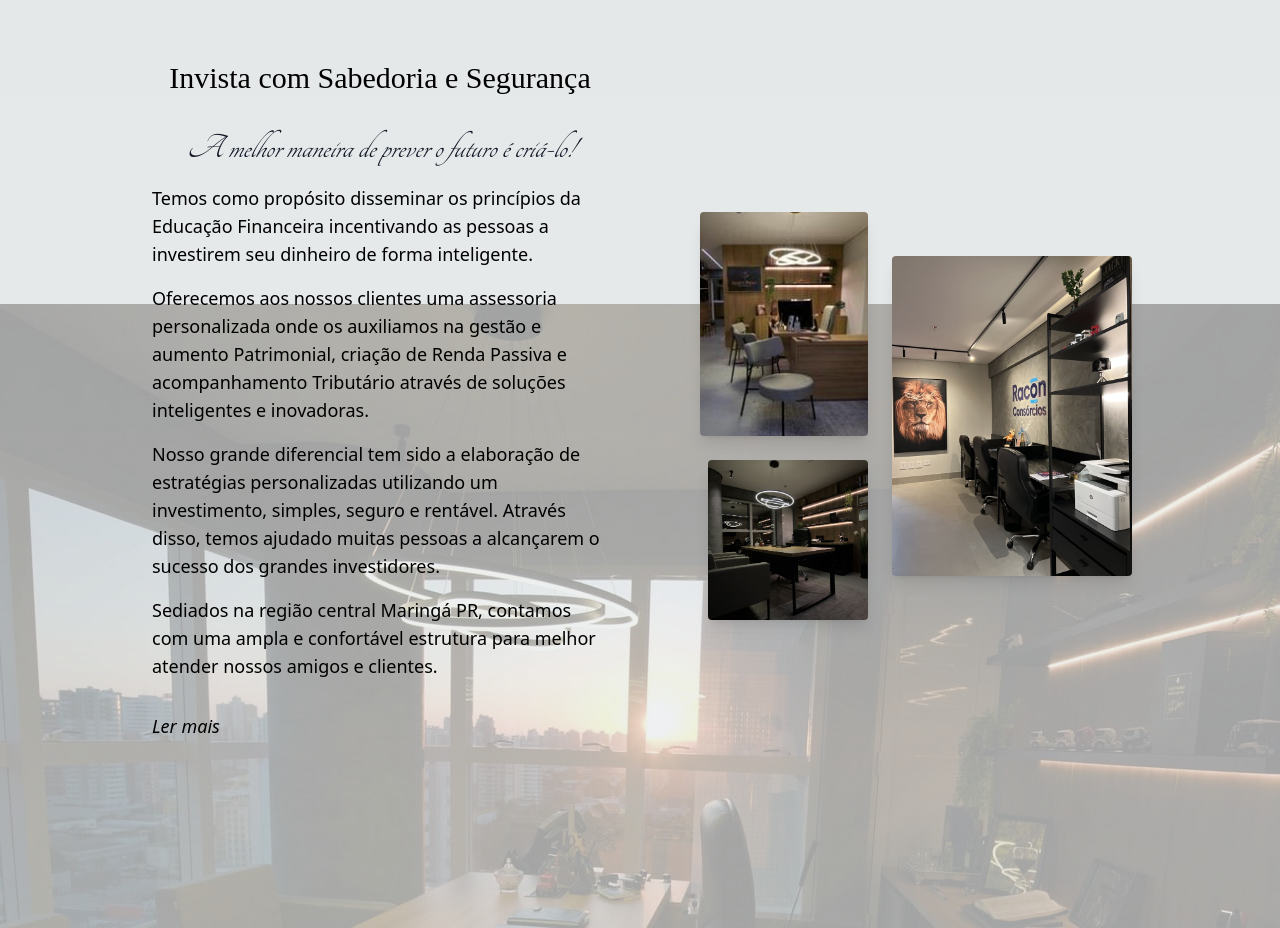
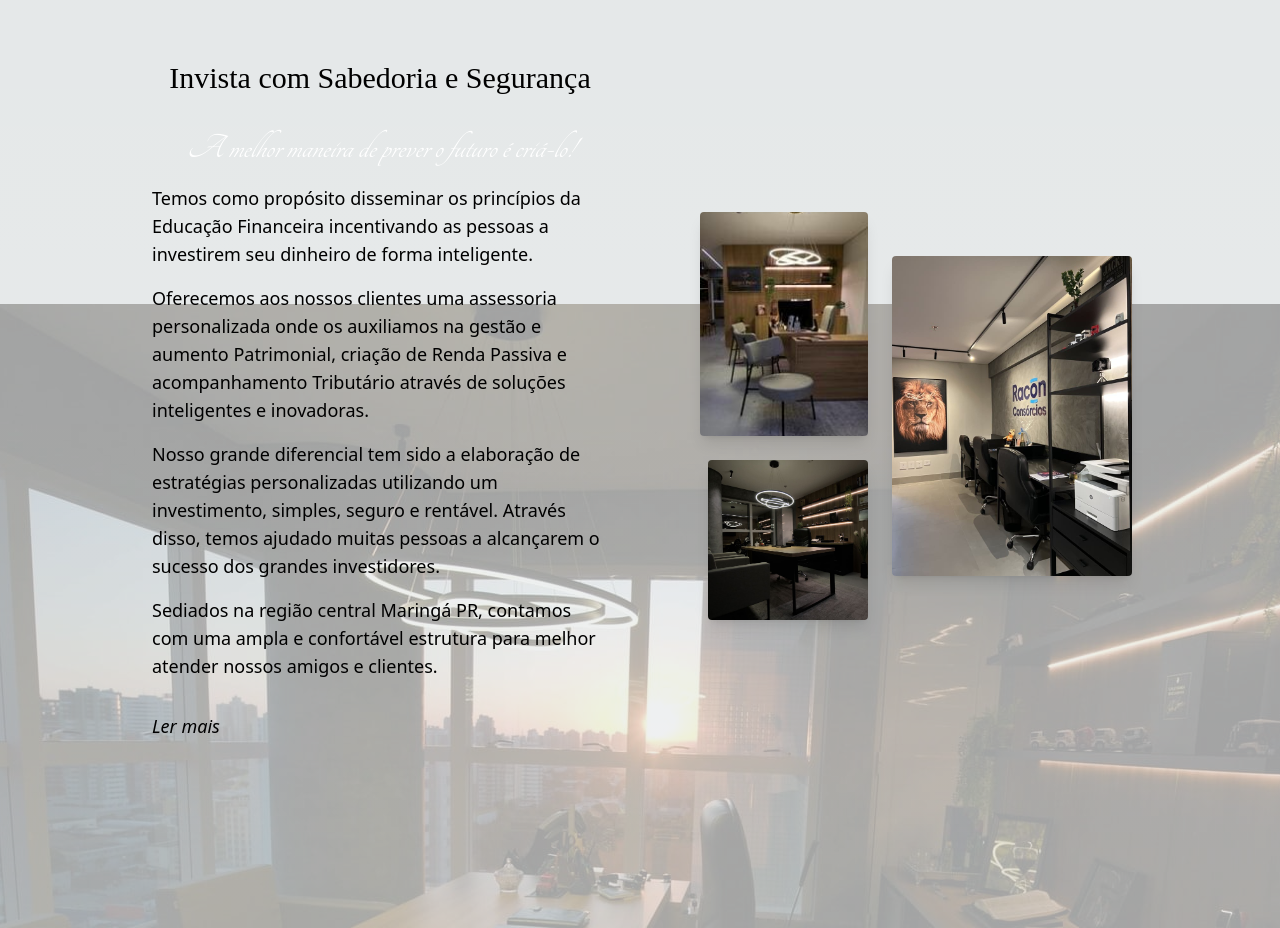
Before and after one commit to luizsonego/select-prime, a Next.js app: page / in a window 1280 px wide. Shown: the part 4500-5428 px from the top of the page. Built offline with nearby package versions, Linux system fonts and the light colour scheme.

Commit message:
fixed: backgroud ajust dark theme

```diff
--- a/src/app/Sections/About.jsx
+++ b/src/app/Sections/About.jsx
@@ -112,7 +112,7 @@ const About = () => {
             height: "100%",
             WebkitBackgroundSize: "auto",
             MozBackgroundSize: "auto",
-            OBackgroundSize: "auto"
+            OBackgroundSize: "auto",
           }}
         ></div>
         <div className="m-auto">
@@ -126,7 +126,7 @@ const About = () => {
                   </h2>
                   <h3
                     variant="h3"
-                    className={`mb-4 text-4xl text-gray-900 dark:text-white text-center ${tangerine.className}`}
+                    className={`mb-4 text-4xl text-gray-900 text-white text-center ${tangerine.className}`}
                   >
                     <i>A melhor maneira de prever o futuro é criá-lo!</i>
                   </h3>
@@ -214,7 +214,7 @@ const About = () => {
                 <div className="relative overflow-y-auto h-[38rem] py-8 px-8 md:px-16 bg-zinc-900  shadow-md rounded border border-gray-400">
                   {text}
                   <div
-                    className="cursor-pointer fixed top-0 right-0 mt-4 mr-5 text-gray-400 hover:text-gray-600 dark:hover:text-gray-500 transition duration-150 ease-in-out"
+                    className="cursor-pointer fixed top-0 right-0 mt-4 mr-5 text-gray-400 hover:text-gray-600 hover:text-gray-500 transition duration-150 ease-in-out"
                     onClick={() => setShow(!show)}
                   >
                     <IconClose />
--- a/src/app/Sections/Services.jsx
+++ b/src/app/Sections/Services.jsx
@@ -1,20 +1,17 @@
 "use client";
 import {
-  Button,
   Card,
   CardBody,
   CardFooter,
   CardHeader,
-  Dialog,
   DialogBody,
-  DialogFooter,
   DialogHeader,
   Typography,
 } from "@material-tailwind/react";
-import React, { useState } from "react";
+import { useState } from "react";
+import ActionButton from "../Components/ActionButton";
 import { IconClose } from "../Components/Icons";
 import Title from "../Components/Title";
-import ActionButton from "../Components/ActionButton";
 
 const arrCard = [
   {
@@ -467,7 +464,7 @@ const Services = () => {
               <div className="grid grid-cols-1 md:grid-cols-3 gap-4 mt-5 md:px-0 px-5">
                 {arrCard.map((item, index) => (
                   <Card
-                    key={index +1}
+                    key={index + 1}
                     variant="filled"
                     className="w-full p-8 bg-zinc-800 rounded-lg relative shadow-md hover:shadow-xl"
                   >
@@ -496,7 +493,11 @@ const Services = () => {
                       >
                         Ler mais
                       </Button> */}
-                      <ActionButton text="Ler mais" onClick={() => handleOpen(item.text)} className="shadow-none hover:shadow-sm bottom-5 absolute font-corporate degrade-primary text-black border-0 py-2 px-8 focus:outline-none transition-all hover:scale-105 hover:shadow-lg shadow-cyan-500/50 rounded text-lg cursor-pointer" />
+                      <ActionButton
+                        text="Ler mais"
+                        onClick={() => handleOpen(item.text)}
+                        className="shadow-none hover:shadow-sm bottom-5 absolute font-corporate degrade-primary text-black border-0 py-2 px-8 focus:outline-none transition-all hover:scale-105 hover:shadow-lg shadow-cyan-500/50 rounded text-lg cursor-pointer"
+                      />
                     </CardFooter>
                   </Card>
                 ))}
@@ -515,7 +516,7 @@ const Services = () => {
             <div className="relative overflow-y-auto h-[38rem] py-8 px-8 md:px-16 bg-zinc-900  shadow-md rounded border border-gray-400">
               {text}
               <div
-                className="cursor-pointer fixed top-0 right-0 mt-4 mr-5 text-gray-400 hover:text-gray-600 dark:hover:text-gray-500 transition duration-150 ease-in-out"
+                className="cursor-pointer fixed top-0 right-0 mt-4 mr-5 text-gray-400 hover:text-gray-600 hover:text-gray-500 transition duration-150 ease-in-out"
                 onClick={() => setOpen(!open)}
               >
                 <IconClose />
--- a/src/app/globals.css
+++ b/src/app/globals.css
@@ -11,13 +11,13 @@
   --background-end-rgb: 255, 255, 255;
 }
 
-@media (prefers-color-scheme: dark) {
+/* @media (prefers-color-scheme: dark) {
   :root {
     --foreground-rgb: 255, 255, 255;
     --background-start-rgb: 0, 0, 0;
     --background-end-rgb: 0, 0, 0;
   }
-}
+} */
 
 .font-tangerine {
   font-family: "Tangerine", cursive;
```
